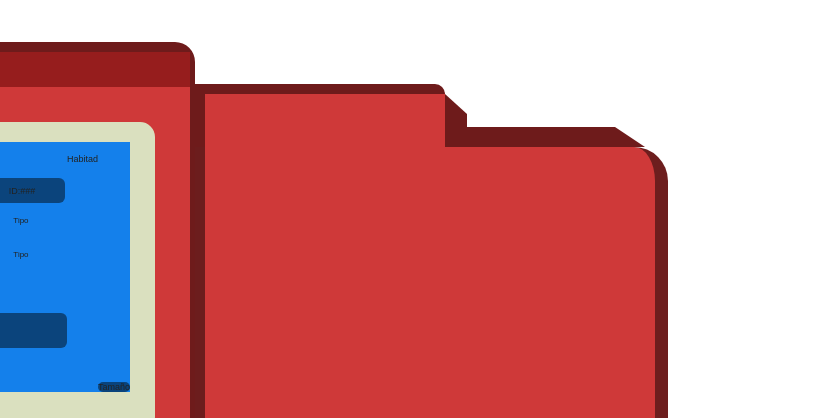
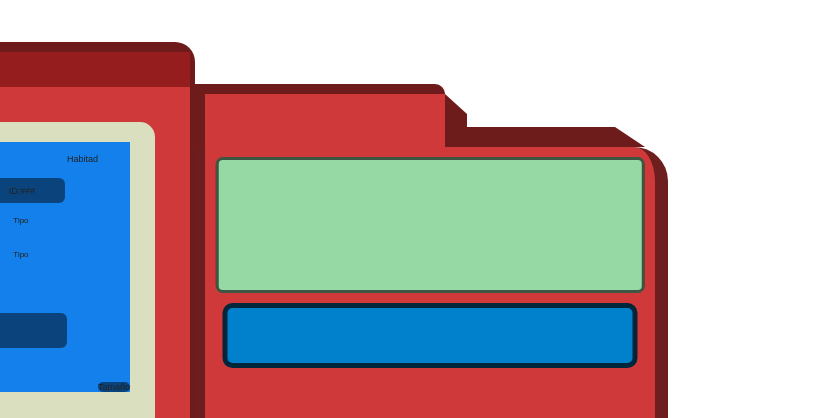
Before and after one commit to ValesApps/pokedex, a plain HTML site: page index.html in a window 1280 px wide. Shown: the part 88-506 px from the top of the page, 454-1280 px from the left. Drawn offline with Linux system fonts and the light colour scheme.

Commit message:
Update index.html

```diff
--- a/index.html
+++ b/index.html
@@ -77,6 +77,8 @@
                 <div class="ladoderechotA2"></div>
             </div>
             <div class="lderecho">
+                <div class="pantdes"></div>
+                <div class="cuadrosazules"></div>
 
             </div>
 
```
